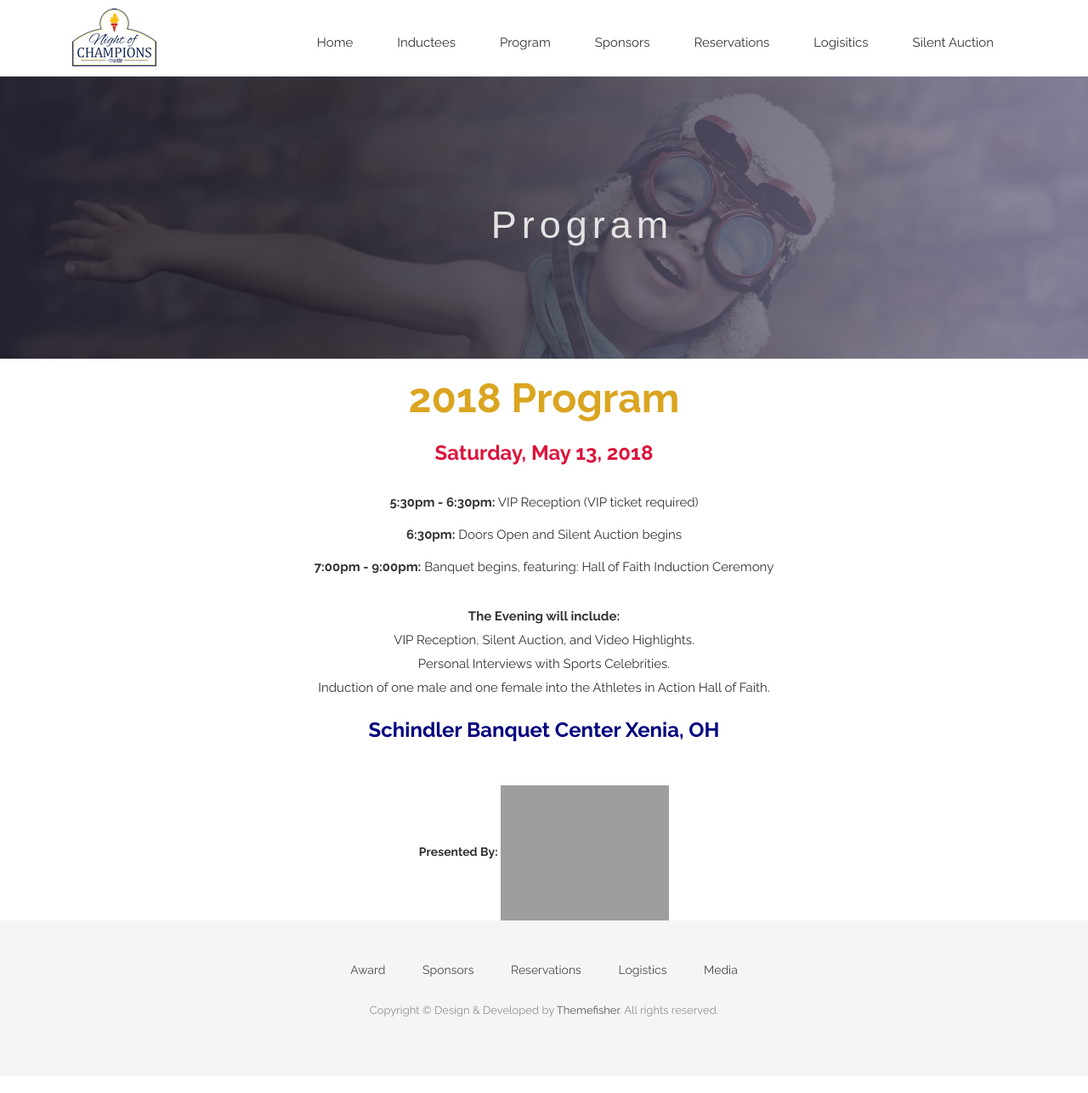
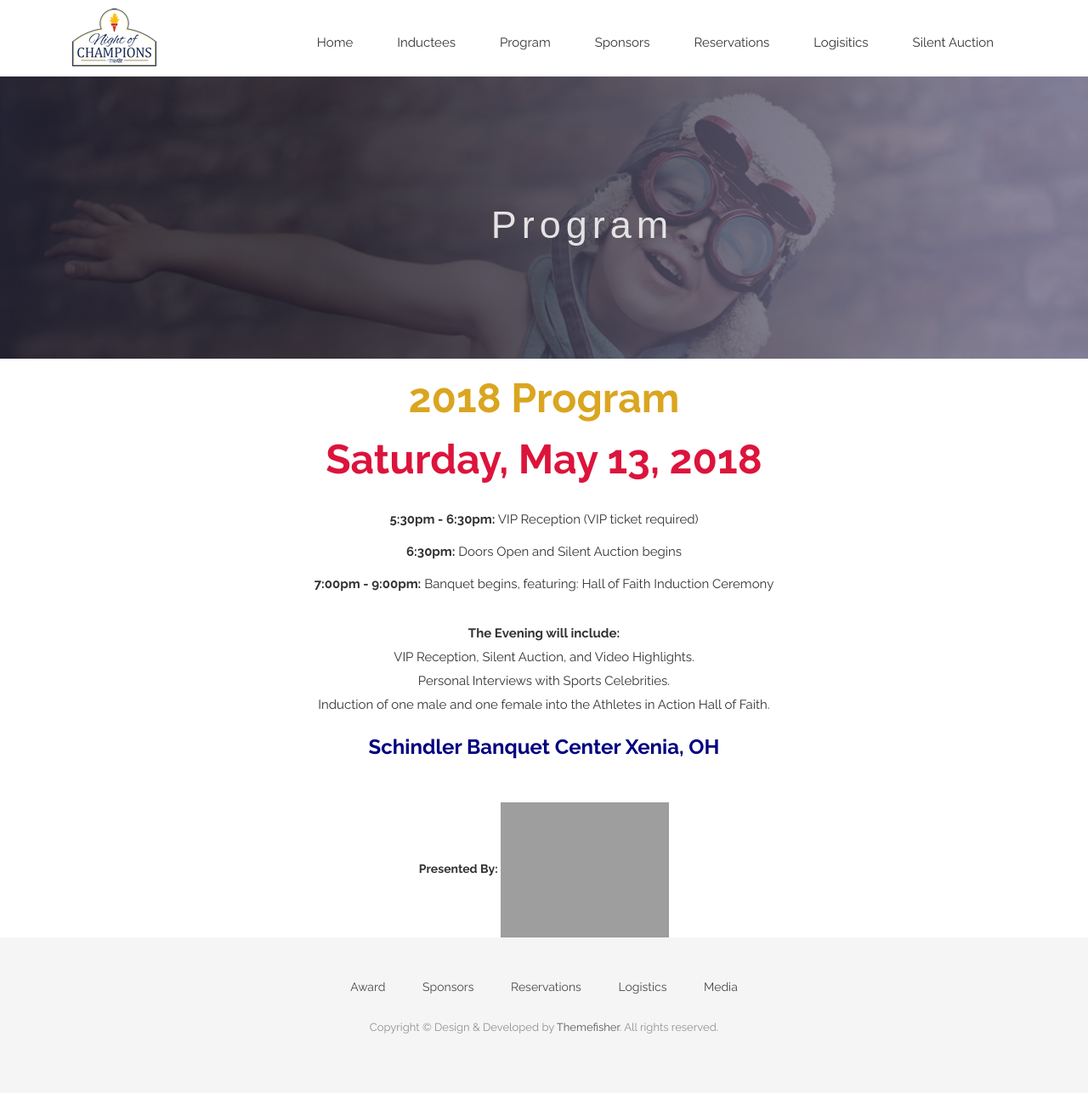
Before and after one commit to CruGlobal/NightofChampions, a Jekyll site: the page built from program.markdown, in a window 1280 px wide. Shown: the whole page at 85% size. Built offline with Jekyll 4.4.1, drawn with Linux system fonts in a browser that asks for light colours; nearby versions of some CDN libraries; some web fonts are replaced; grey boxes are pictures that could not be loaded.

Commit message:
Updated Program

```diff
--- a/program.markdown
+++ b/program.markdown
@@ -13,7 +13,7 @@
 </div>
 <div style="text-align: center;">
 <h2><b>
-<font size="5" color="Crimson">Saturday, May 13, 2018</font> </b>
+<font size="10" color="Crimson">Saturday, May 13, 2018</font> </b>
 </h2>
 <br>
 
```
